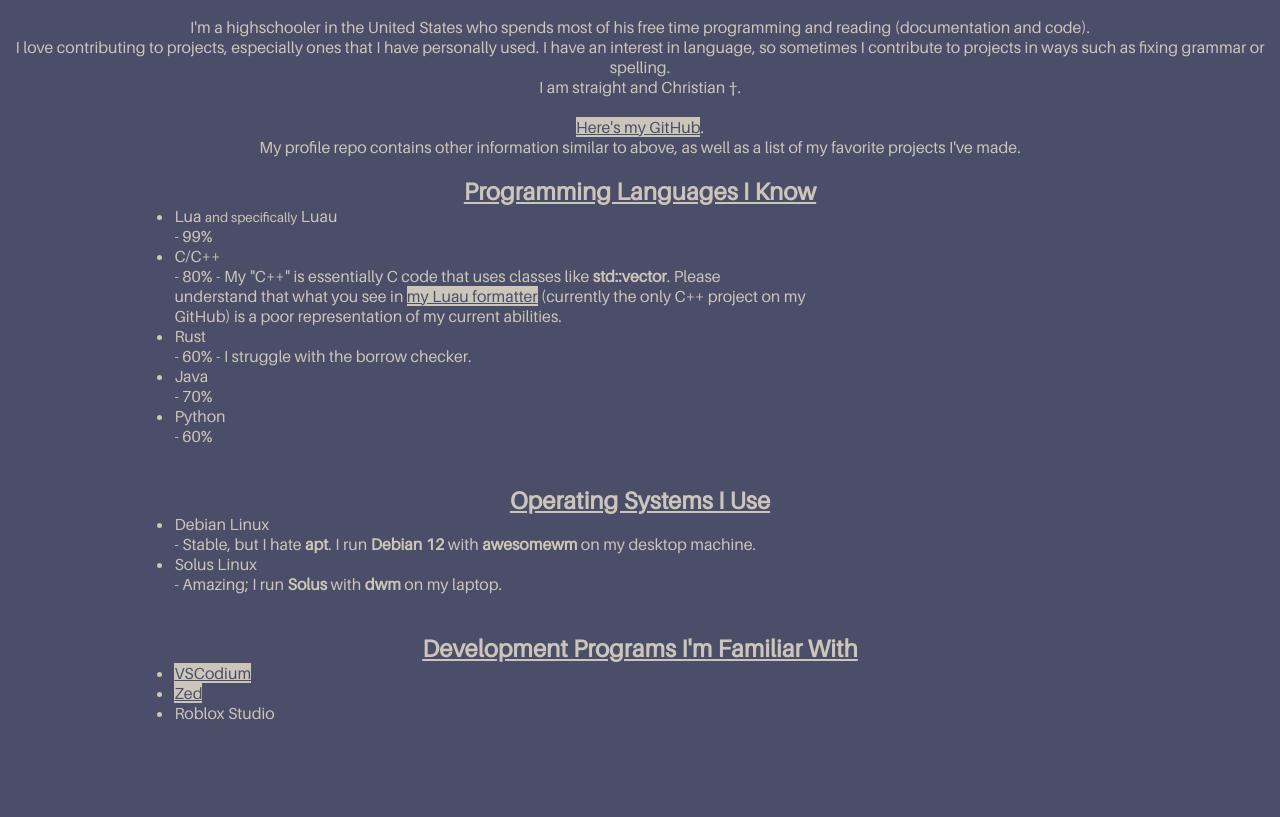
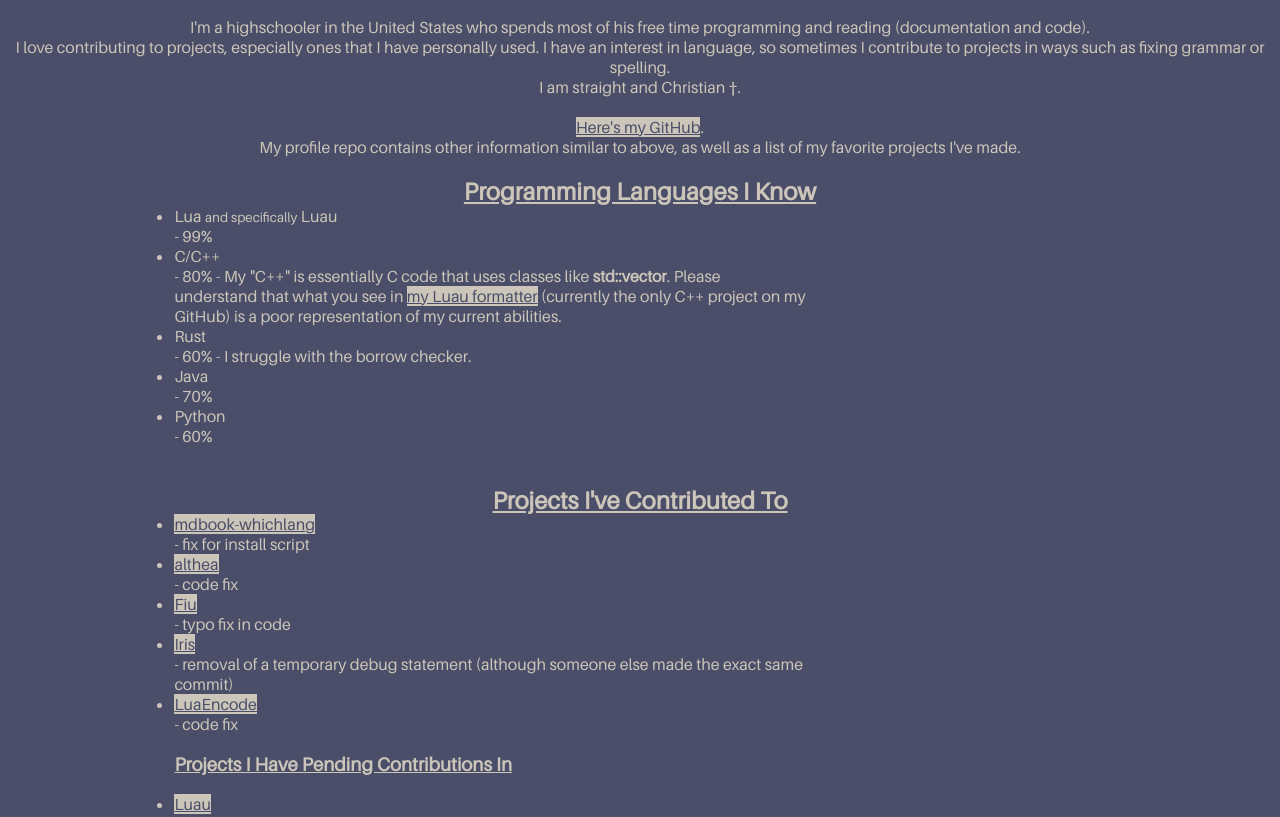
Before and after one commit to TechHog8984/TechHog8984.github.io, a plain HTML site: page index.html in a window 1280 px wide. Shown: the part 133-950 px from the top of the page. Before the commit the page ends 872 px from the top, so only its background shows below. Drawn offline with Linux system fonts and the light colour scheme.

Commit message:
added projects i've contributed to section

```diff
--- a/index.html
+++ b/index.html
@@ -37,6 +37,17 @@
             <li>JavaScript</li> 40% - This site has NO JavaScript and never will!
         </ul> -->
 
+        <h2><u>Projects I've Contributed To</u></h2>
+        <ul>
+            <li><a href="https://github.com/phoenixr-codes/mdbook-whichlang">mdbook-whichlang</a></li> - fix for install script
+            <li><a href="https://github.com/vyvir/althea">althea</a></li> - code fix
+            <li><a href="https://github.com/rce-incorporated/Fiu">Fiu</a></li> - typo fix in code
+            <li><a href="https://github.com/SirMallard/Iris/">Iris</a></li> - removal of a temporary debug statement (although someone else made the exact same commit)
+            <li><a href="https://github.com/regginator/LuaEncode">LuaEncode</a></li> - code fix
+            <h3><u>Projects I Have Pending Contributions In</u></h3>
+            <li><a href="https://github.com/luau-lang/Luau">Luau</a></li> - typo
+        </ul>
+
         <h2><u>Operating Systems I Use</u></h2>
         <ul>
             <li>Debian Linux</li> - Stable, but I hate <b>apt</b>. I run <b>Debian 12</b> with <b>awesomewm</b> on my desktop machine.
```
